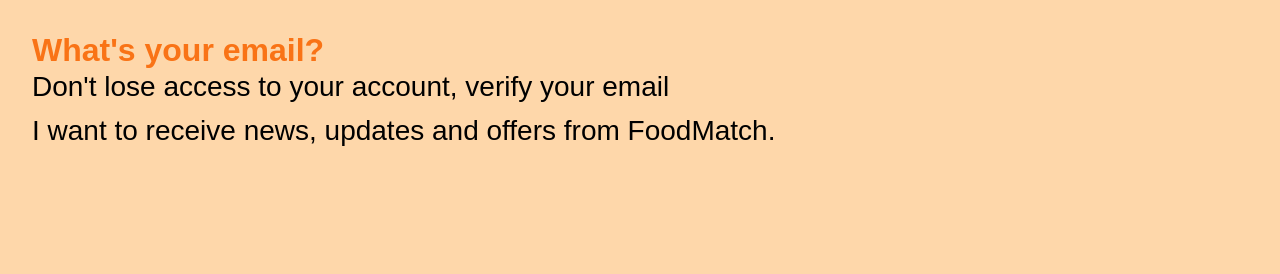
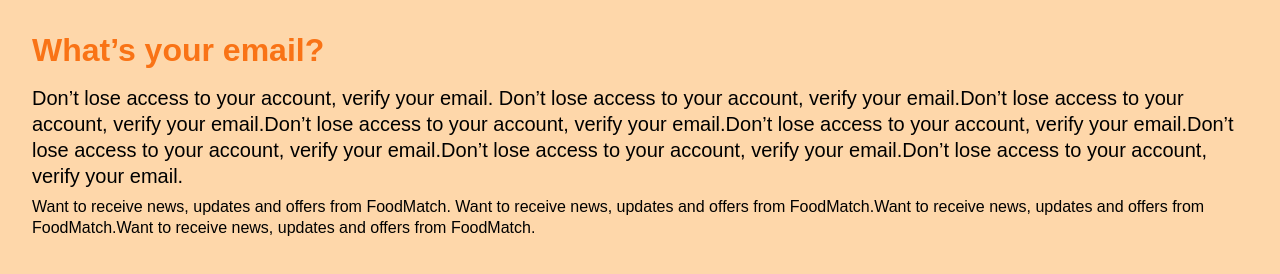
Before and after one commit to kuressaareametikool/kig22-food, a plain HTML site: page Elis/index.html in a window 1280 px wide. Drawn offline with Linux system fonts and the light colour scheme.

Commit message:
Update index.html

```diff
--- a/Elis/index.html
+++ b/Elis/index.html
@@ -5,41 +5,53 @@
       * {
         all: unset;
         display: revert;
+        /*border: 1px solid blue;*/
       }
-        /* kustutab kõik default kujundused */
-        /* Sammud: 4, 8, 16, 24, 32, 64, 72, 128 */
-        /* tüpo: 20 */
-
+      /*
+      4
+      8
+      16
+      20 // typole
+      24
+      32
+      64
+      */
       body {
         font-family: sans-serif;
-            background: #FED7AA;
+        background: #fed7aa;
         padding: 32px;
-            font-size: 20px;
-
       }
       h1 {
-            color:#F97316;
+        color: #f97316;
         font-size: 32px;
         font-weight: bold;
+        margin-bottom: 16px;
       }
-
       p {
         margin-bottom: 8px;
-            font-size: 28px;
+        font-size: 20px;
         line-height: 130%;
       }
-        small {
+      .small {
         font-size: 16px;
       }
     </style>
   </head>
   <body>
-    <h1>What's your email?</h1>
-    <p>Don't lose access to your account, verify your email</p>
+    <h1>What’s your email?</h1>
+    <p>
+      Don’t lose access to your account, verify your email. Don’t lose access to
+      your account, verify your email.Don’t lose access to your account, verify
+      your email.Don’t lose access to your account, verify your email.Don’t lose
+      access to your account, verify your email.Don’t lose access to your
+      account, verify your email.Don’t lose access to your account, verify your
+      email.Don’t lose access to your account, verify your email.
+    </p>
     <p class="small">
-        I want to receive news, updates and offers from FoodMatch.
+      Want to receive news, updates and offers from FoodMatch. Want to receive
+      news, updates and offers from FoodMatch.Want to receive news, updates and
+      offers from FoodMatch.Want to receive news, updates and offers from
+      FoodMatch.
     </p>
-
-
   </body>
 </html>
```
Lines whose indentation alone changed are shown as unchanged.
